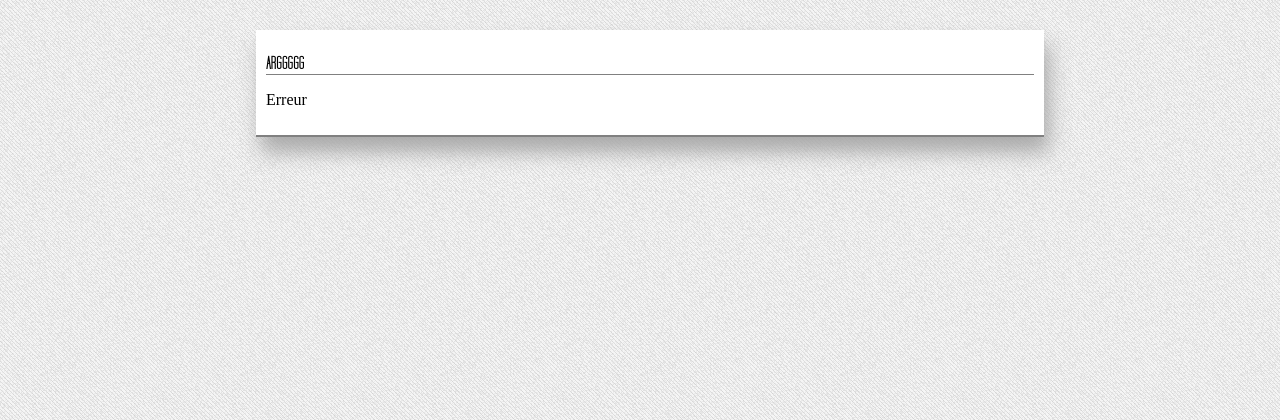
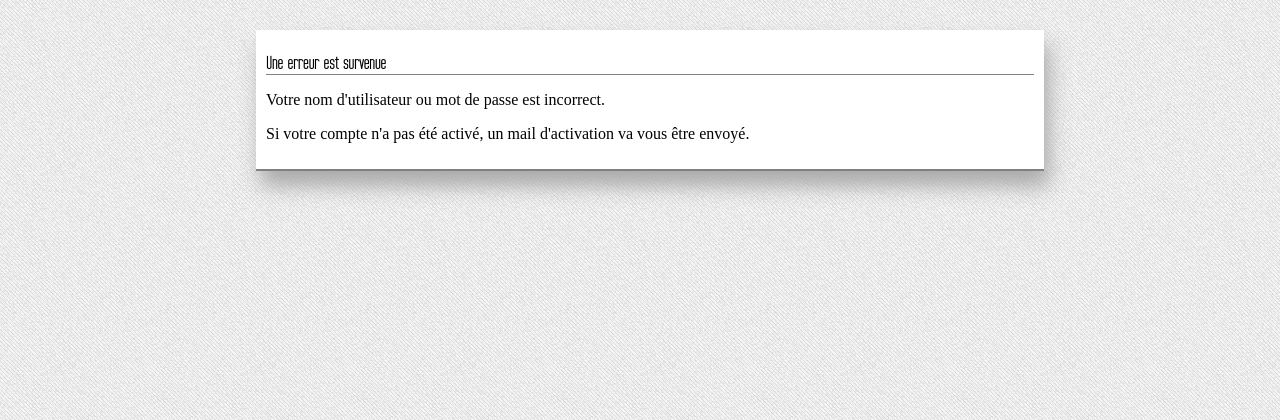
Before and after one commit to Forgh/projet-ulike-v2, a PHP site: page /erreur_login.php in a window 1280 px wide. Shown: the top 420 px of the page. Run offline with PHP 8.4, Linux system fonts and the light colour scheme; the visitor is signed in with stand-in values (Sample User, id 1).

Commit message:
mise à jour de controleurs/loguer_entreprise.php, controleurs/loguer_membre.php, erreur_login.php

```diff
--- a/erreur_login.php
+++ b/erreur_login.php
@@ -10,21 +10,9 @@
 <body>
 
 	<div id="bodycentered" >
-		<?php
-			/*if(!empty($_SESSION['login_err'])){
-		?>
-			<h2><?php echo $_SESSION['login_err']; ?></h2>
-			<p><?php echo $_SESSION['login_err_msg']; ?></p>
-		<?php
-			}else{
-		?>
-			<h2>Aucune erreur</h2>
-			<p>Aucune erreur détecté.</p>
-		<?php }
-			$_SESSION['login_err'] = null;*/
-		?>
-		<h2>ARGGGGG</h2>
-			<p>Erreur</p>
+		<h2>Une erreur est survenue</h2>
+		<p>Votre nom d'utilisateur ou mot de passe est incorrect.</p>
+		<p>Si votre compte n'a pas été activé, un mail d'activation va vous être envoyé.</p>
 	</div>
 
 </body>
```
Also changed, not shown: controleurs/loguer_entreprise.php (+1 -12 lines), controleurs/loguer_membre.php (+5 -13 lines).
